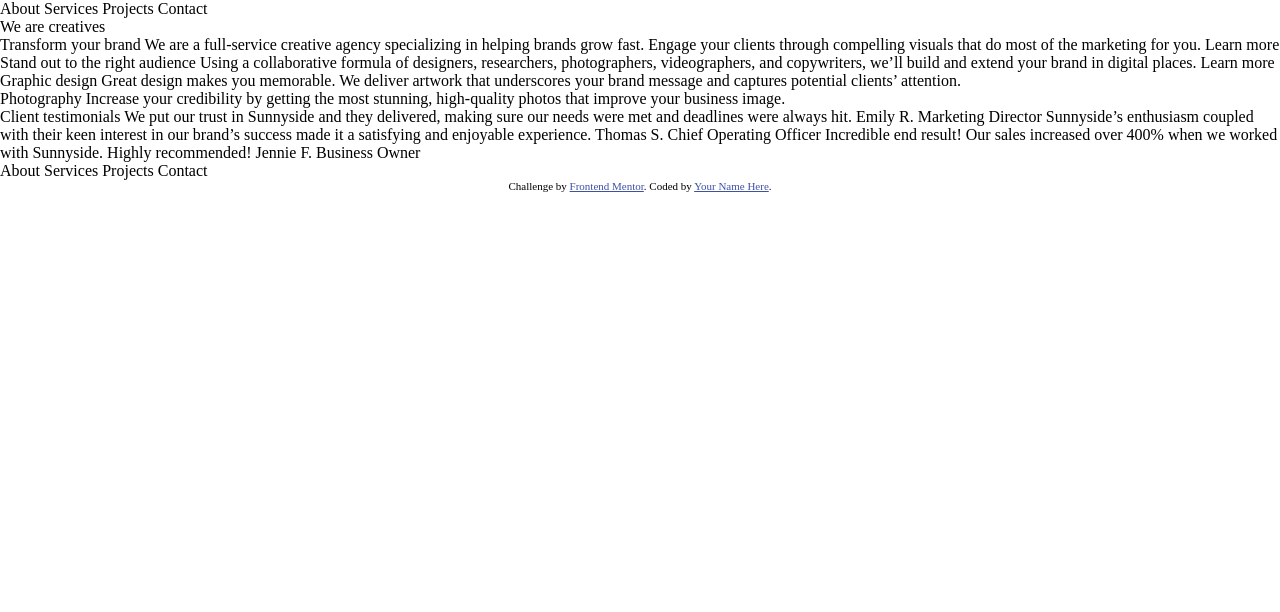
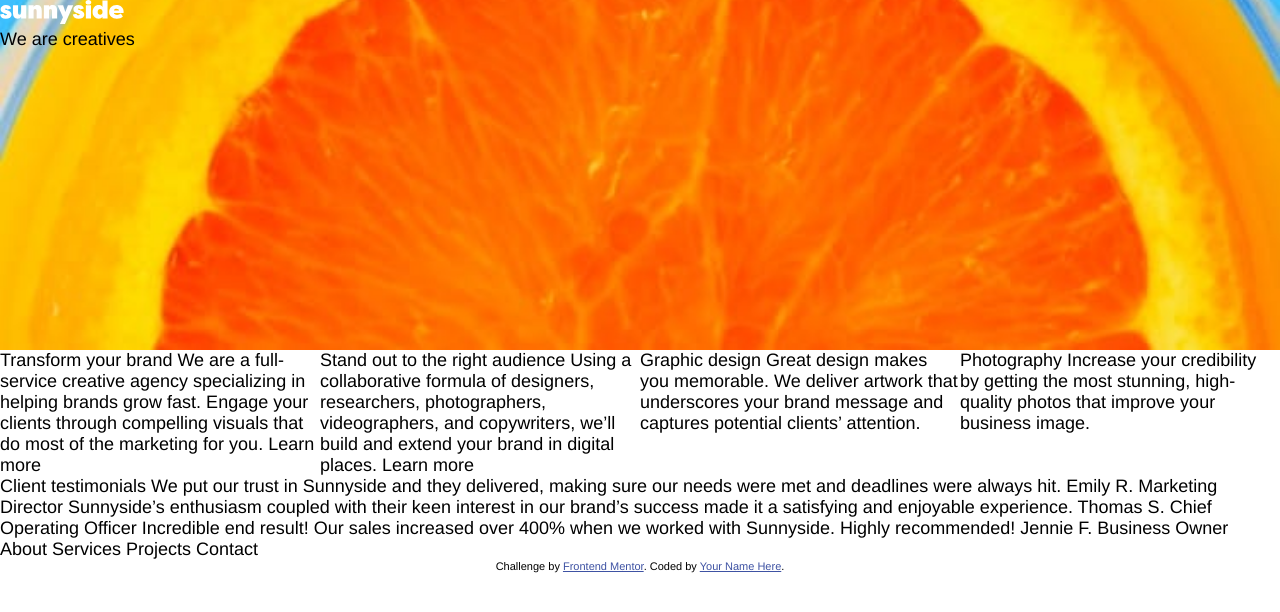
Before and after one commit to ittybe/summerside-agency, a website built with webpack: page src/index.html in a window 1280 px wide. Built offline with nearby package versions, Linux system fonts and the light colour scheme.

Commit message:
html loader images

```diff
--- a/package.json
+++ b/package.json
@@ -12,6 +12,7 @@
   "license": "ISC",
   "devDependencies": {
     "css-loader": "^6.2.0",
+    "file-loader": "^6.2.0",
     "html-loader": "^2.1.2",
     "html-webpack-plugin": "^5.3.2",
     "postcss": "^8.3.6",
--- a/src/index.html
+++ b/src/index.html
@@ -4,9 +4,17 @@
 <head>
   <meta charset="UTF-8">
   <meta name="viewport" content="width=device-width, initial-scale=1.0">
+
+  <link rel="preconnect" href="https://fonts.googleapis.com">
+  <link rel="preconnect" href="https://fonts.gstatic.com" crossorigin>
+  <link href="https://fonts.googleapis.com/css2?family=Fraunces:wght@700;900&display=swap" rel="stylesheet">
+
+  <link rel="preconnect" href="https://fonts.googleapis.com">
+  <link rel="preconnect" href="https://fonts.gstatic.com" crossorigin>
+  <link href="https://fonts.googleapis.com/css2?family=Barlow:wght@600&family=Fraunces:wght@700;900&display=swap"
+    rel="stylesheet">
+
   <!-- displays site properly based on user's device -->
-
-  <link rel="icon" type="image/png" sizes="32x32" href="./images/favicon-32x32.png">
 
   <title>Frontend Mentor | Sunnyside agency landing page</title>
 
@@ -20,26 +28,32 @@
     .attribution a {
       color: hsl(228, 45%, 44%);
     }
-
   </style>
 </head>
 
 <body>
   <div class="page-wrapper">
-    <div class="header-wrapper section-wrapper">
+    <div class="header-wrapper">
+      <div class="top-header">
         <div class="logo-wrapper">
-
+          <a href="#">
+            <img src="./assets/logo.svg" alt="">
+          </a>
         </div>
         <div class="menu-wrapper">
-        About
-        Services
-        Projects
-        Contact
+          <ul class="menu-bar">
+            <li><a href="#">About</a></li>
+            <li><a href="#">Services</a></li>
+            <li><a href="#">Projects</a></li>
+            <li><a href="#">Contact</a></li>
+          </ul>
         </div>
       </div>
-    <div class="section-wrapper">
+      <div class="bottom-header">
         We are creatives
       </div>
+    </div>
+    <div class="sections-wrapper">
       <div class="section-wrapper">
         Transform your brand
 
@@ -48,31 +62,27 @@
 
         Learn more
       </div>
-
       <div class="section-wrapper">
         Stand out to the right audience
 
-      Using a collaborative formula of designers, researchers, photographers, videographers, and copywriters, we’ll build
+        Using a collaborative formula of designers, researchers, photographers, videographers, and copywriters, we’ll
+        build
         and extend your brand in digital places.
 
         Learn more
       </div>
-
       <div class="section-wrapper">
         Graphic design
 
         Great design makes you memorable. We deliver artwork that underscores your brand message and captures potential
         clients’ attention.
       </div>
-
-
-
       <div class="section-wrapper">
         Photography
 
         Increase your credibility by getting the most stunning, high-quality photos that improve your business image.
       </div>
-
+    </div>
     <div class="section-wrapper">
       Client testimonials
 
@@ -89,8 +99,7 @@
       Jennie F.
       Business Owner
     </div>
-
-    <div class="footer-wrapper section-wrapper">
+    <div class="footer-wrapper">
       About
       Services
       Projects
--- a/src/mobile-styles.css
+++ b/src/mobile-styles.css
@@ -1,8 +1,33 @@
 body {
     margin: 0px;
+    font-size: var(--font-size);
+    font-family: Helvetica Neue, Helvetica,Arial,sans-serif; ;
 }
 
 .section-wrapper {
     width: 100%;
     display: flex;
 }
+
+.sections-wrapper {
+    width: 100%;
+    display: flex;
+}
+
+.header-wrapper {
+    background-image: url(./assets/mobile/image-header.jpg);
+    background-size: cover;
+    background-position: bottom;
+    background-repeat: no-repeat;
+
+    padding-bottom: 300px;
+
+}
+
+.menu-bar {
+    display: none;
+}
+
+.menu-wrapper {
+
+}
--- a/webpack.config.js
+++ b/webpack.config.js
@@ -18,14 +18,18 @@ const config = {
                 test: /\.(png|svg|jpg|jpeg|gif)$/i,
                 type: 'asset/resource'
             },
+            {
+                test: /\.html$/,
+                use: ['html-loader']
+            }
         ]
     },
     plugins: [
         new HtmlWebpackPlugin({
             template: './src/index.html',
-            filename: "index.html",
-            inject: "head",
-            scriptLoading: "defer" // speed up page time loading
+            // filename: "index.html",
+            // inject: "head",
+            // scriptLoading: "defer" // speed up page time loading
         })
     ],
     mode: "development"
```
Also changed, not shown: 1 other file. Lines whose indentation alone changed are shown as unchanged.
